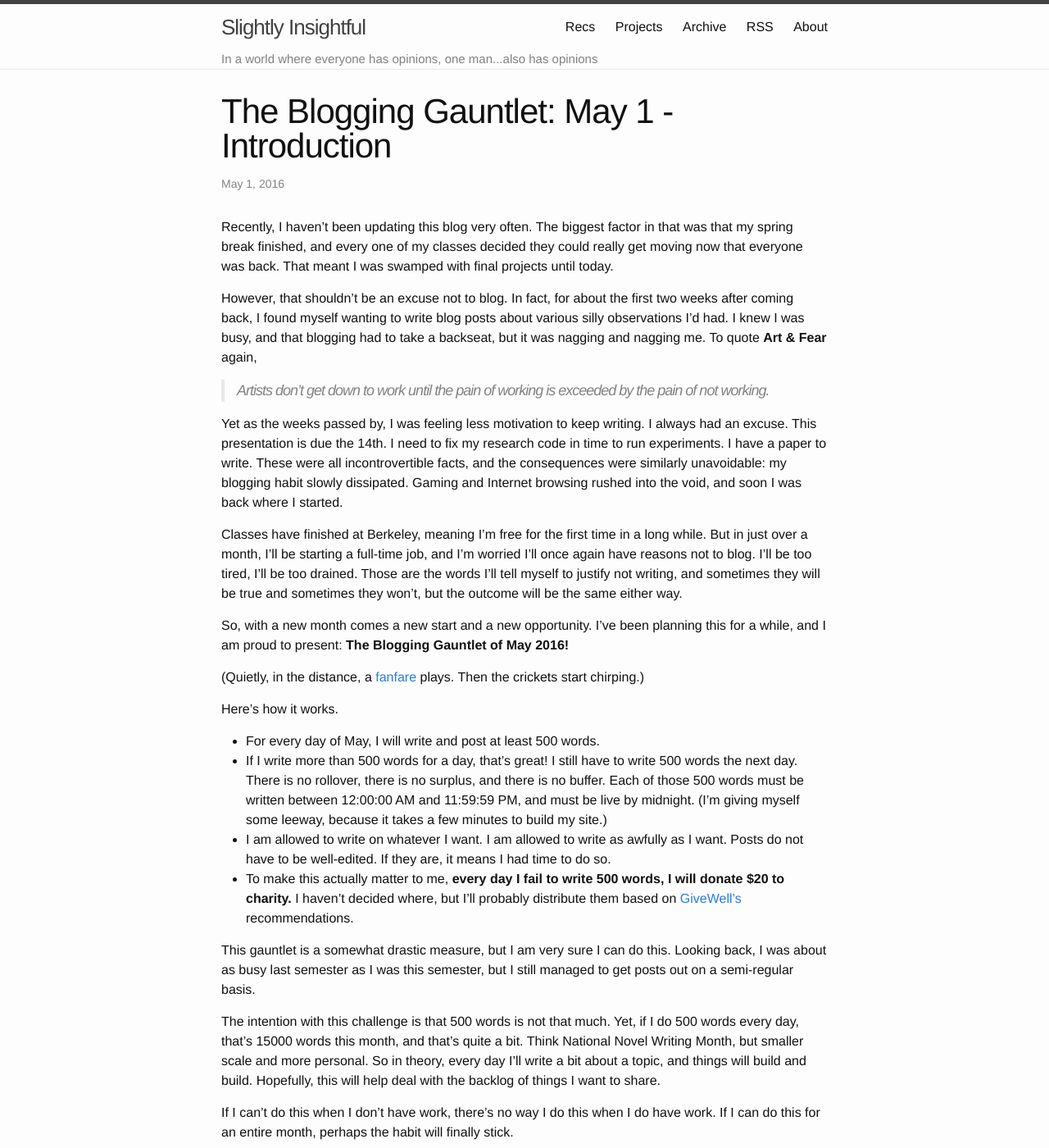
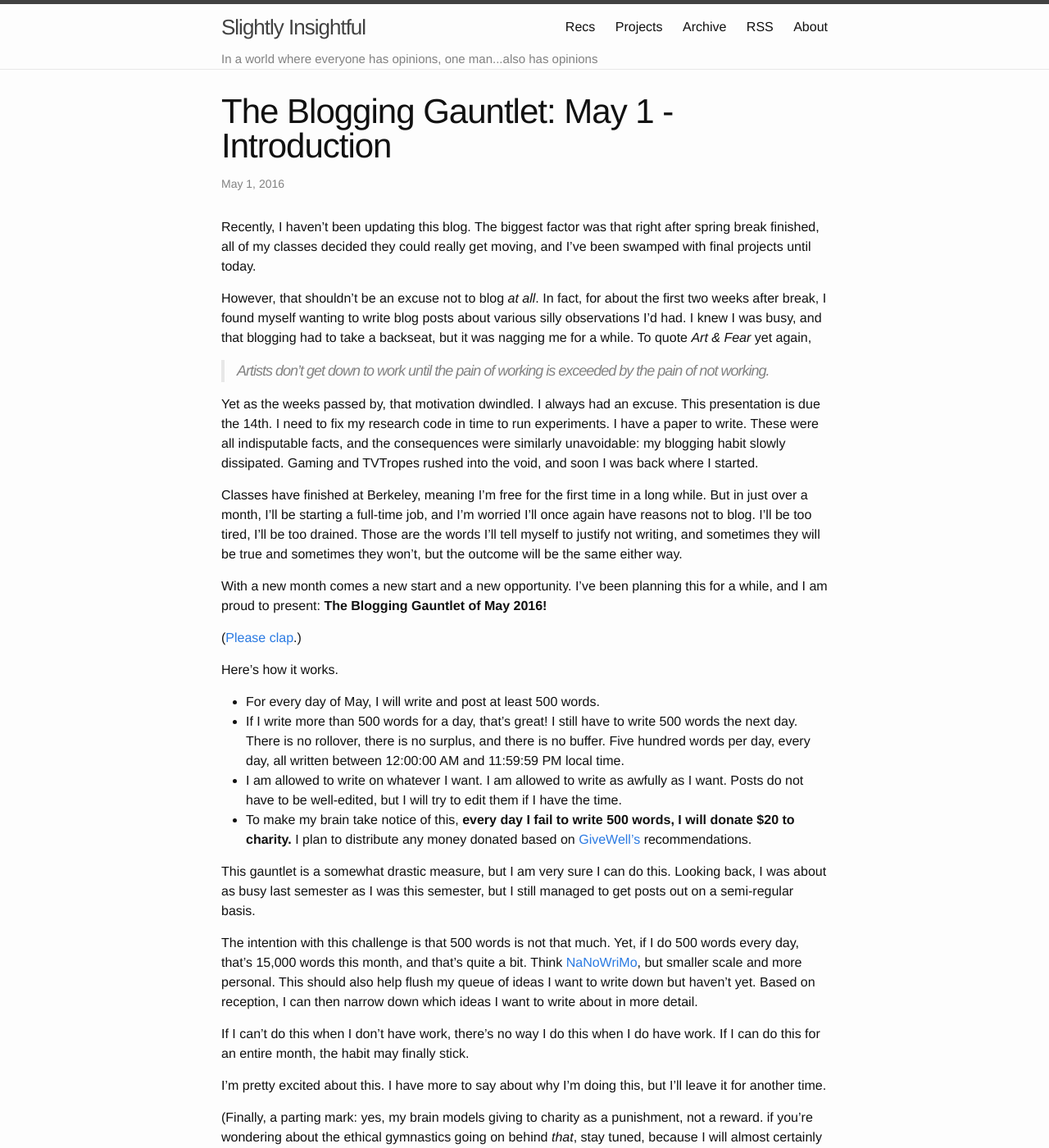
Before and after one commit to alexirpan/alexirpan.github.io, a Jekyll site: the page built from _posts/2016-05-01-blogging-gauntlet-may-1.markdown, in a window 1280 px wide and 1400 px high. Shown: the whole window at 82% size. Built offline with Jekyll 4.4.1, drawn with Linux system fonts in a browser that asks for light colours; some of the changed text lies outside the part shown.

Commit message:
GOOD ENOUGH SHIIIIIPPPPPP IIIIIIIIITTTTTTT

```diff
--- a/_posts/2016-05-01-blogging-gauntlet-may-1.markdown
+++ b/_posts/2016-05-01-blogging-gauntlet-may-1.markdown
@@ -4,26 +4,26 @@ title:  "The Blogging Gauntlet: May 1 - Introduction"
 date:   2016-05-01 00:05:00 -0700
 ---
 
-Recently, I haven't been updating this blog very often. The biggest factor in
-that was that my spring break finished, and every one of my classes decided
-they could really get moving now that everyone was back. That meant I was
-swamped with final projects until today.
+Recently, I haven't been updating this blog. The biggest factor was
+that right after spring break finished, all of my classes decided
+they could really get moving, and I've been swamped with final projects
+until today.
 
-However, that shouldn't be an excuse not to blog. In fact, for about the
-first two weeks after coming back, I found myself wanting to write blog
+However, that shouldn't be an excuse not to blog *at all*. In fact, for
+about the first two weeks after break, I found myself wanting to write blog
 posts about various silly observations I'd had. I knew I was busy, and
-that blogging had to take a backseat, but it was nagging and nagging me.
-To quote **Art & Fear** again,
+that blogging had to take a backseat, but it was nagging me for a while.
+To quote *Art & Fear* yet again,
 
 > Artists don't get down to work until the pain of working is exceeded
 > by the pain of not working.
 
-Yet as the weeks passed by, I was feeling less motivation to keep writing.
+Yet as the weeks passed by, that motivation dwindled.
 I always had an excuse. This presentation is due the 14th. I need to
 fix my research code in time to run experiments. I have a paper to write.
-These were all incontrovertible facts, and the consequences were similarly
-unavoidable: my blogging habit slowly dissipated. Gaming and Internet
-browsing rushed into the void, and soon I was back where I started.
+These were all indisputable facts, and the consequences were similarly
+unavoidable: my blogging habit slowly dissipated. Gaming and TVTropes
+rushed into the void, and soon I was back where I started.
 
 Classes have finished at Berkeley, meaning I'm free for the first time
 in a long while. But in just over a month, I'll be starting a full-time
@@ -32,45 +32,45 @@ too tired, I'll be too drained. Those are the words I'll tell myself
 to justify not writing, and sometimes they will be true and sometimes
 they won't, but the outcome will be the same either way.
 
-So, with a new month comes a new start and a new opportunity. I've been
+With a new month comes a new start and a new opportunity. I've been
 planning this for a while, and I am proud to present: **The Blogging
 Gauntlet of May 2016!**
 
-(Quietly, in the distance, a [fanfare](https://www.youtube.com/watch?v=lKy0SP8ScAk)
-plays. Then the crickets start chirping.)
+([Please clap](https://www.youtube.com/watch?v=DdCYMvaUcrA).)
 
 Here's how it works.
 
 * For every day of May, I will write and post at least 500 words.
 * If I write more than 500 words for a day, that's great! I still have to write
 500 words the next day. There is no rollover, there is no surplus, and there
-is no buffer. Each of those 500 words must be written between
-12:00:00 AM and 11:59:59 PM, and must be live by midnight. (I'm giving myself
-some leeway, because it takes a few minutes to build my site.)
+is no buffer. Five hundred words per day, every day, all written between
+12:00:00 AM and 11:59:59 PM local time.
 * I am allowed to write on whatever I want. I am allowed to write as awfully as
-I want. Posts do not have to be well-edited. If they are, it means I had time
-to do so.
-* To make this actually matter to me, **every day I fail to write 500 words,
-I will donate $20 to charity.** I haven't decided where, but I'll probably
-distribute them based on [GiveWell's](http://www.givewell.org/) recommendations.
+I want. Posts do not have to be well-edited, but I will try to edit them
+if I have the time.
+* To make my brain take notice of this, **every day I fail to write 500 words,
+I will donate $20 to charity.** I plan to distribute any money donated
+based on [GiveWell's](http://www.givewell.org/) recommendations.
 
 This gauntlet is a somewhat drastic measure, but I am very sure I can do this.
 Looking back, I was about as busy last semester as I was this semester, but
 I still managed to get posts out on a semi-regular basis.
 
 The intention with this challenge is that 500 words is not that much.
-Yet, if I do 500 words every day, that's 15000 words this month, and that's
-quite a bit. Think National Novel Writing Month, but smaller scale and more
-personal. So in theory, every day I'll write a bit about a topic,
-and things will build and build. Hopefully, this will help deal with the
-backlog of things I want to share.
+Yet, if I do 500 words every day, that's 15,000 words this month, and that's
+quite a bit. Think [NaNoWriMo](http://nanowrimo.org/), but smaller scale and more
+personal. This should also help flush my queue of ideas I want to write
+down but haven't yet. Based on reception, I can then narrow down which ideas
+I want to write about in more detail.
 
 If I can't do this when I don't have work, there's no way I do this when I
-do have work. If I can do this for an entire month, perhaps the habit will
+do have work. If I can do this for an entire month, the habit may
 finally stick.
 
-I have more to say on this topic, but I'll leave it for another time.
+I'm pretty excited about this. I have more to say about why I'm doing this,
+but I'll leave it for another time.
 
-(Finally, a parting mark: if you're wondering whether it's ethically
-justifiable for my brain to treat giving to charity as punishment,
-that is almost certainly something I'll write about.)
+(Finally, a parting mark: yes, my brain models giving to charity as a
+punishment, not a reward.
+if you're wondering about the ethical gymnastics going on behind
+*that*, stay tuned, because I will almost certainly write about it.)
```
